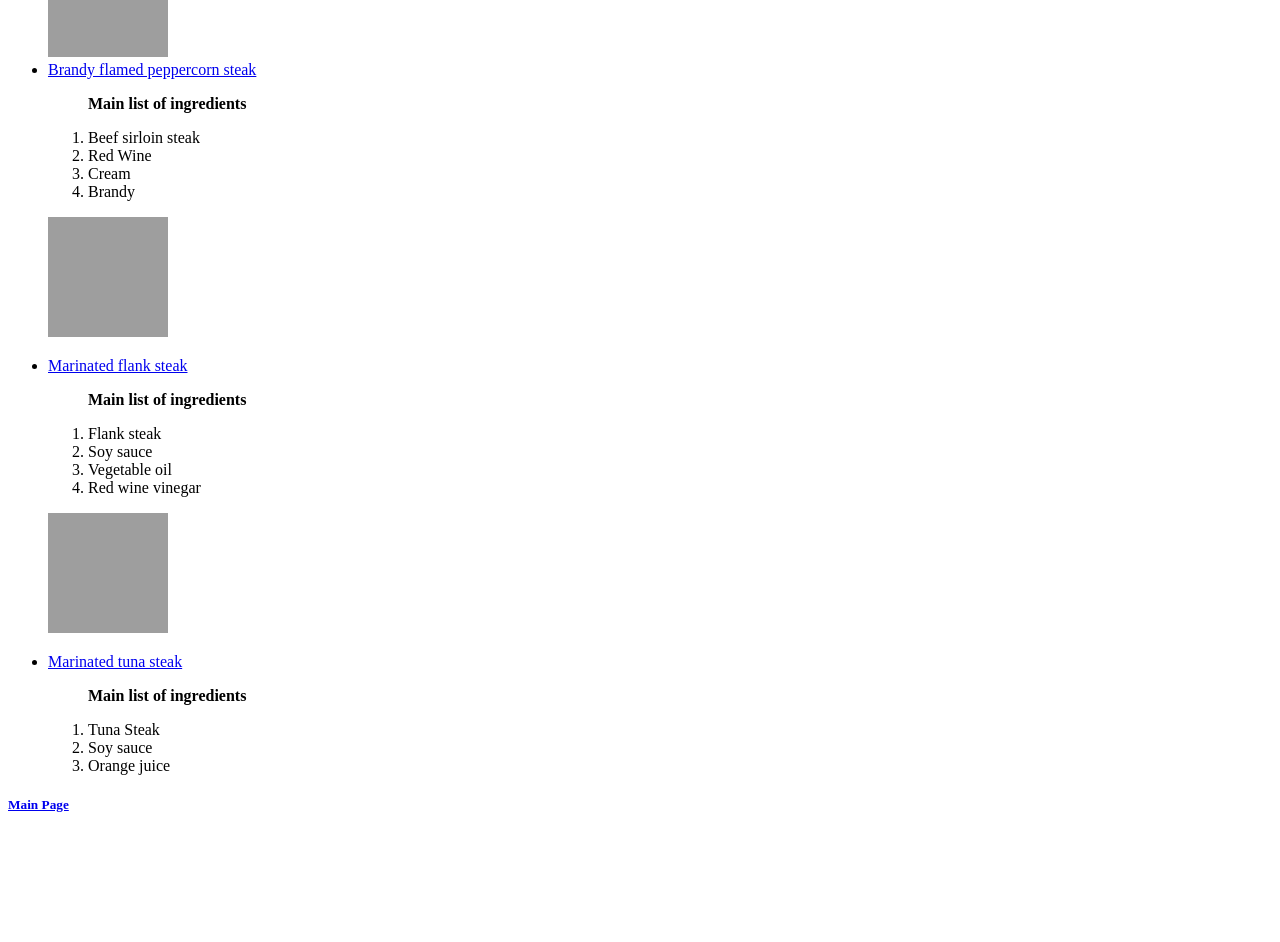
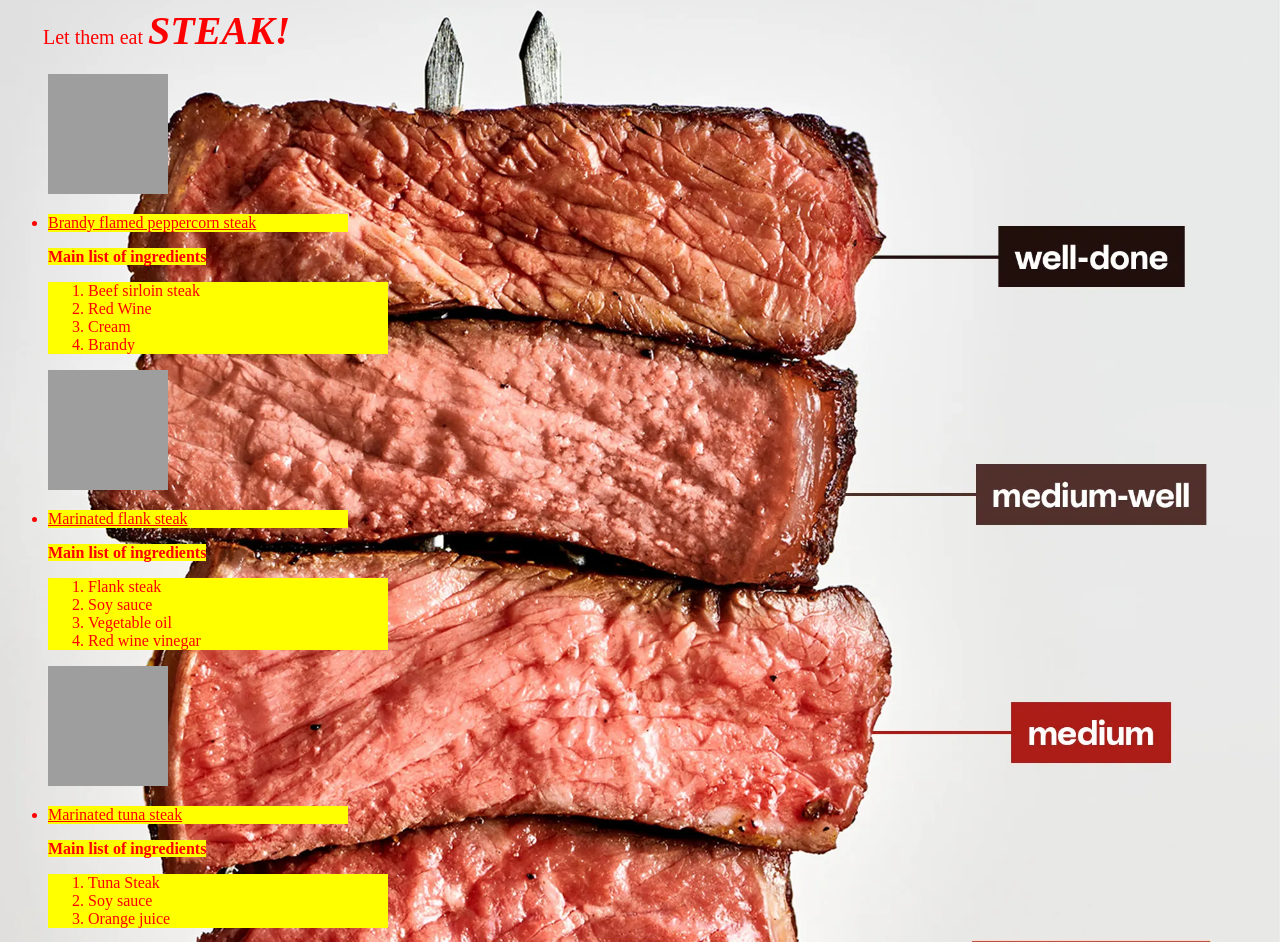
Before and after one commit to Marcell1992/odin-recipes, a plain HTML site: page recipes/steak.html in a window 1280 px wide. Shown: the part 181-1123 px from the top of the page. Before the commit the page ends 1016 px from the top, so only its background shows below. Drawn offline with Linux system fonts and the light colour scheme; grey boxes are pictures that could not be loaded.

Commit message:
Implement CSS styles to all web pages
*Font style

*Font color

*Text size and alignment

*Background images

*Favicon

```diff
--- /dev/null
+++ b/css/casstyle.css
@@ -0,0 +1,30 @@
+* {
+    color: rgb(0, 0, 0);
+    font-weight: 700;
+}
+
+body {
+    /*To be changed to a 16:9 image*/
+    background-image: url('../images/green.png');
+    background-repeat: no-repeat;
+    background-size: cover;
+}
+h1 {
+    text-align: center;
+}
+.white {
+    color: rgb(0, 0, 0);
+
+}
+a {
+    color: rgba(29, 17, 207, 0.74);
+
+}
+ol li {
+    font-weight: 700;
+    color: rgb(0, 0, 0);
+
+}
+.pad {
+    padding-left: 35px;
+}
--- /dev/null
+++ b/css/lasstyle.css
@@ -0,0 +1,23 @@
+h1 {
+    text-align: center;
+}
+* {
+    color: rgb(153, 153, 153);
+}
+body {
+    /*To be changed to a 16:9 image*/
+    background-image: url('../images/cheese.png');
+    background-repeat: no-repeat;
+    background-size: cover;
+    }
+.didyk {
+    position: relative; top:-18px;
+}
+.emph {
+    color: white;
+    font-weight: 800;
+    font-size: 17px;
+}
+h5 a {
+    color: aqua;
+}
--- /dev/null
+++ b/css/stestyle.css
@@ -0,0 +1,42 @@
+* {
+    color: #ff0000;
+}
+a {
+    background-color: yellow;
+}
+h1 {
+    text-align: center;
+    background-color:yellow;
+
+}
+.desc {
+    padding-left: 35px;
+    font-size: 20px;
+}
+em {
+    font-size: 40px;
+}
+ol {
+    background-color: yellow;
+    width: 300px;
+}
+li {
+    background-color: yellow;
+    width: 300px;
+}
+h4{
+    background-color: yellow;
+    height: 40px;
+    text-align: center;
+    width: 600px;
+}
+body {
+    /*To be changed to a 16:9 image*/
+    background-image: url(../images/steak.webp);
+    background-repeat: no-repeat;
+    background-size: cover;
+    padding-top: 100px;
+    }
+.yellow {
+    background-color: yellow;
+}
--- a/recipes/steak.html
+++ b/recipes/steak.html
@@ -3,39 +3,43 @@
 <head>
     <meta charset="UTF-8">
     <meta name="viewport" content="width=device-width, initial-scale=1.0">
-    <title>Document</title>
+    <title>How to cook steak - Recipes</title>
+    <link rel="stylesheet" href="../css/stestyle.css"/>
+    <link rel="icon" type="image/x-icon" href="/images/favicon.png"/>
 </head>
 <body>
     <h1>List of Steak recipes</h1>
-    <p><sub>Let them eat </sub><b><em>STEAK!</em></b></p>
+    <p class="desc">Let them eat <b><em>STEAK!</em></b></p>
     <ul>
-        <img src="https://www.allrecipes.com/thmb/IVFAnQnIgKBOe2ps4tdlY3Lne-4=/750x0/filters:no_upscale():max_bytes(150000):strip_icc():format(webp)/2007067-aa8452299dbd4402b3cbb782a61a51ff.jpg" alt="Saucy peppercorn steak garnished with scallions in the pan" height="120" width="120"
+        <img src="https://www.allrecipes.com/thmb/IVFAnQnIgKBOe2ps4tdlY3Lne-4=/750x0/filters:no_upscale():max_bytes(150000):strip_icc():format(webp)/2007067-aa8452299dbd4402b3cbb782a61a51ff.jpg" alt="Saucy peppercorn steak garnished with scallions in the pan" height="120" width="120">
             <p><li><a href="https://www.allrecipes.com/recipe/42247/brandy-flamed-peppercorn-steak/">Brandy flamed peppercorn steak</a></li></p>
+            <p><b class="yellow">Main list of ingredients</b></p>
                 <ol>
-                    <p><b>Main list of ingredients</b></p>
                     <li>Beef sirloin steak</li>
                     <li>Red Wine</li>
                     <li>Cream</li>
                     <li>Brandy</li>
                 </ol>
         <p><img src="https://imagesvc.meredithcorp.io/v3/mm/image?url=https%3A%2F%2Fpublic-assets-ucg.meredithcorp.io%2Fe70c5005b7c7e25e15f724cb53fecede%2F4984091.jpg&q=60&c=sc&orient=true&poi=auto&h=512" alt="Tender marinated Flank steak" width="120" height="120"></p>
-            <p><li><a href="https://www.allrecipes.com/recipe/18074/marinated-flank-steak/">Marinated flank steak</a></li></p>
+            <p><li><a href="https://www.allrecipes.com/recipe/18074/marinated-flank-steak/">Marinated flank steak</a>
+            </li></p>
+            <p><b class="yellow">Main list of ingredients</b></p>
                 <ol>
-                    <p><b>Main list of ingredients</b></p>
                     <li>Flank steak</li>
                     <li>Soy sauce</li>
                     <li>Vegetable oil</li>
                     <li>Red wine vinegar</li>
                 </ol>
-        <p><img src="https://imagesvc.meredithcorp.io/v3/mm/image?url=https%3A%2F%2Fpublic-assets.meredithcorp.io%2F4ef0e80a308dd052548347a740175c40%2F1659743578E3DB1FE9-83F0-4F47-BAD5-2A91B918B3FD.jpeg&q=60&c=sc&orient=true&poi=auto&h=512" alt="Tuna on a bread of salad consisting of kiwi fruit and tomato" height="120" width="120"</p>
-            <p><li><a href="https://www.allrecipes.com/recipe/39455/marinated-tuna-steak/">Marinated tuna steak</a></li></p>
+        <p><img src="https://imagesvc.meredithcorp.io/v3/mm/image?url=https%3A%2F%2Fpublic-assets.meredithcorp.io%2F4ef0e80a308dd052548347a740175c40%2F1659743578E3DB1FE9-83F0-4F47-BAD5-2A91B918B3FD.jpeg&q=60&c=sc&orient=true&poi=auto&h=512" alt="Tuna on a bread of salad consisting of kiwi fruit and tomato" height="120" width="120"></p>
+            <p><li><a href="https://www.allrecipes.com/recipe/39455/marinated-tuna-steak/">Marinated tuna steak</a>
+            </li></p>
+            <p><b class="yellow">Main list of ingredients</b></p>
                 <ol>
-                    <p><b>Main list of ingredients</b></p>
                     <li>Tuna Steak</li>
                     <li>Soy sauce</li>
                     <li>Orange juice</li>
                 </ol>
     </ul>
-<h5><a href="../index.html">Main Page</a></h5>
+<h4><a href="../index.html">Main Page</a></h4>
 </body>
 </html>
```
Also changed, not shown: about.html (+1 -0 lines), index.html (+1 -0 lines), recipes/casserole.html (+13 -11 lines), recipes/lasagna.html (+9 -10 lines), images/cheese.png (added), images/favicon.png (added), images/green.png (added), images/steak.webp (added), 1 other file.
